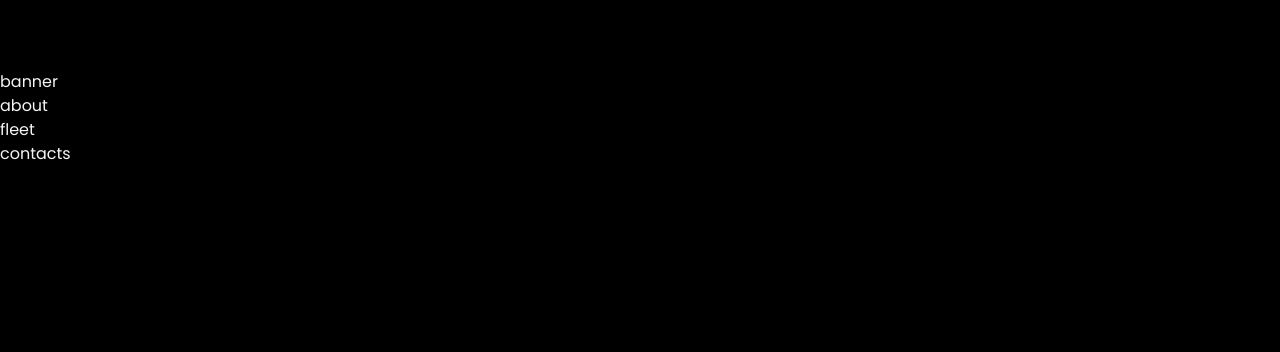
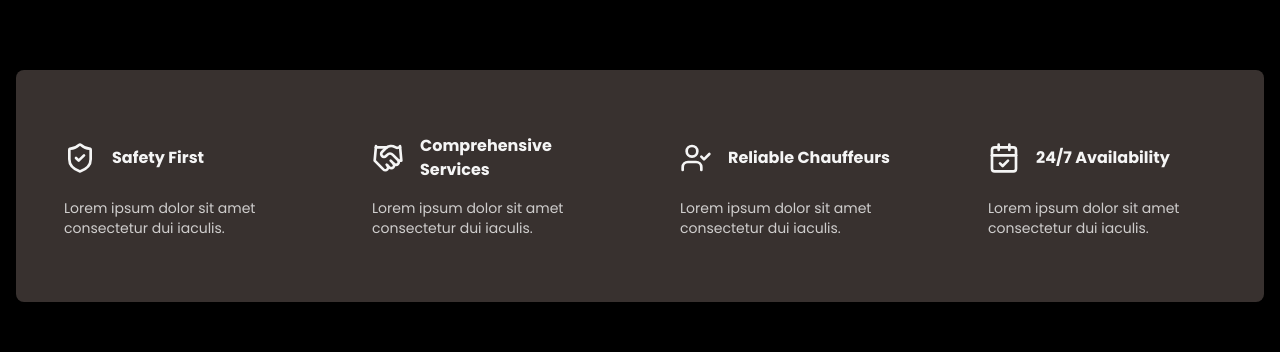
Before and after one commit to RicardoRocha27/top-drivers, a Next.js app: page /en in a window 1280 px wide. Shown: the part 1421-1773 px from the top of the page. Before the commit the page ends 1587 px from the top, so only its background shows below. Built offline with nearby package versions, Linux system fonts and the light colour scheme.

Commit message:
FEAT: add banner

```diff
--- /dev/null
+++ b/app/[locale]/(home)/_components/banner/banner-icon.tsx
@@ -0,0 +1,17 @@
+type BannerIconProps = {
+  icon: React.ReactNode;
+  title: string;
+  description: string;
+};
+
+export const BannerIcon = ({ icon, title, description }: BannerIconProps) => {
+  return (
+    <div className="flex flex-col justify-between gap-4">
+      <div className="flex items-center gap-4 h-full">
+        <span>{icon}</span>
+        <h1 className="font-bold">{title}</h1>
+      </div>
+      <p className="text-foreground/80 text-sm">{description}</p>
+    </div>
+  );
+};
--- /dev/null
+++ b/app/[locale]/(home)/_components/banner/banner.tsx
@@ -0,0 +1,34 @@
+import { Container } from "@/components/shared/container";
+import { BannerIcon } from "./banner-icon";
+import { CalendarCheck, Handshake, ShieldCheck, UserCheck } from "lucide-react";
+
+export const Banner = () => {
+  return (
+    <Container>
+      <div className="bg-secondary rounded-lg w-full py-16 px-4 my-32">
+        <div className="grid grid-cols-4 gap-20 max-w-6xl mx-auto">
+          <BannerIcon
+            icon={<ShieldCheck className="size-8" />}
+            title="Safety First"
+            description="Lorem ipsum dolor sit amet consectetur dui iaculis."
+          />
+          <BannerIcon
+            icon={<Handshake className="size-8" />}
+            title="Comprehensive Services"
+            description="Lorem ipsum dolor sit amet consectetur dui iaculis."
+          />
+          <BannerIcon
+            icon={<UserCheck className="size-8" />}
+            title="Reliable Chauffeurs"
+            description="Lorem ipsum dolor sit amet consectetur dui iaculis."
+          />
+          <BannerIcon
+            icon={<CalendarCheck className="size-8" />}
+            title="24/7 Availability"
+            description="Lorem ipsum dolor sit amet consectetur dui iaculis."
+          />
+        </div>
+      </div>
+    </Container>
+  );
+};
--- a/app/[locale]/(home)/_components/services-desktop.tsx
+++ b/app/[locale]/(home)/_components/services/services-desktop.tsx
@@ -3,7 +3,7 @@ import { ServiceCard } from "./service-card";
 
 export const ServicesDesktop = () => {
   return (
-    <div className="h-[450px] my-32 gap-8 hidden lg:grid grid-cols-3">
+    <div className="h-[450px] max-w-6xl mx-auto my-32 gap-8 hidden lg:grid grid-cols-3">
       <div className="h-full flex flex-col justify-between">
         <Header translationKeyword="services" />
         <div className="h-1/2 relative">
--- a/app/[locale]/(home)/page.tsx
+++ b/app/[locale]/(home)/page.tsx
@@ -1,12 +1,13 @@
+import { Banner } from "./_components/banner/banner";
 import { Hero } from "./_components/hero";
-import { Services } from "./_components/services";
+import { Services } from "./_components/services/services";
 
 export default function Home() {
   return (
     <div>
       <Hero />
       <Services />
-      <div>banner</div>
+      <Banner />
       <div>about</div>
       <div>fleet</div>
       <div>contacts</div>
```
Also changed, not shown: app/[locale]/(home)/_components/services/service-card.tsx (renamed from app/[locale]/(home)/_components/service-card.tsx), app/[locale]/(home)/_components/services/services-mobile.tsx (renamed from app/[locale]/(home)/_components/services-mobile.tsx), app/[locale]/(home)/_components/services/services-tablet.tsx (renamed from app/[locale]/(home)/_components/services-tablet.tsx), app/[locale]/(home)/_components/services/services.tsx (renamed from app/[locale]/(home)/_components/services.tsx).
